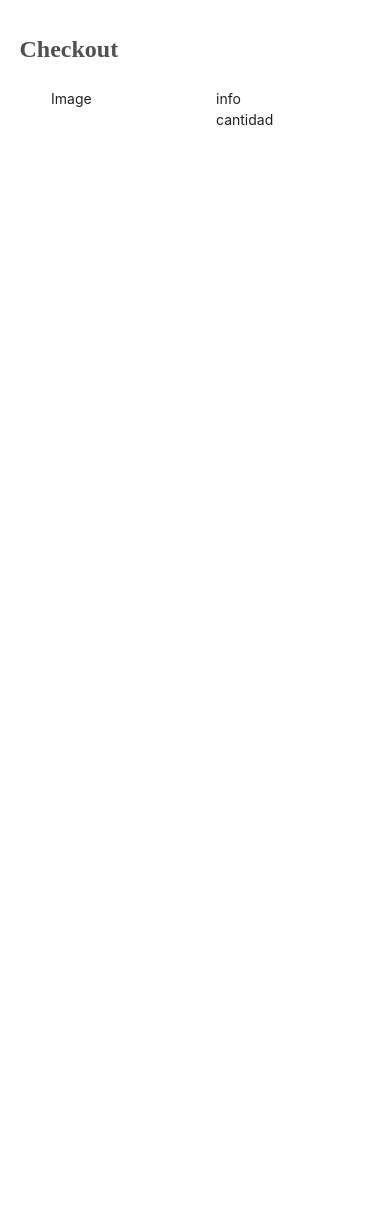
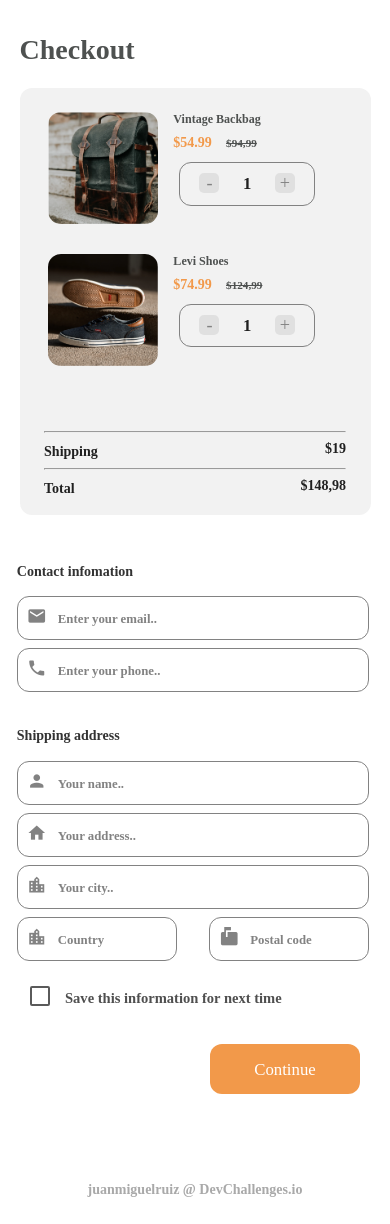
Before and after one commit to juanmiguelruiz/checkout-page, a Vue app: page / in a window 390 px wide. Before the commit the page ends 844 px from the top, so only its background shows below. Built offline with nearby package versions, Linux system fonts and the light colour scheme.

Commit message:
All components mobile first

```diff
--- a/src/App.vue
+++ b/src/App.vue
@@ -1,18 +1,20 @@
 <template>
   <div id="app" class="container">
     <h1>Checkout</h1>
-    <div class="row">
-      <Resume />
-    </div>
+      <Resume/>
+      <Form/>
   </div>
 </template>
 
 <script>
 import Resume from "./components/Resume";
+import Form from "./components/Form";
+
 export default {
   name: "App",
   components: {
     Resume,
+    Form,
   },
 };
 </script>
@@ -22,7 +24,7 @@ h1 {
   font-family: Montserrat;
   font-style: normal;
   font-weight: 600;
-  font-size: 24px;
+  font-size: 2em;
   line-height: 29px;
   color: #4e5150;
   margin-top:10%;
--- /dev/null
+++ b/src/components/Field/Field.vue
@@ -0,0 +1,27 @@
+<template>
+  <div class="field">
+    <h3>{{ title }}</h3>
+    <div :class="['field__grid', grid]">
+      <i class="material-icons field__icon">{{ icon }}</i>
+      <input
+        :placeholder="placeholder"
+        class="valdidate field__input"
+      />
+    </div>
+  </div>
+</template>
+
+<script >
+export default {
+  name: "Field",
+  props: {
+    title: String,
+    label: String,
+    icon: String,
+    grid: String,
+    placeholder: String,
+  },
+};
+</script>
+
+<style src="./styles.css"/>
--- /dev/null
+++ b/src/components/Field/index.js
@@ -0,0 +1,2 @@
+import Field from './Field';
+export default Field;
--- /dev/null
+++ b/src/components/Field/styles.css
@@ -0,0 +1,109 @@
+h3 {
+  font-family: Montserrat;
+  font-weight: 600;
+  font-size: 1em;
+  line-height: 17px;
+  color: #333333;
+}
+
+.field i {
+  position: absolute;
+  color: #828282;
+  font-size: 20px;
+}
+
+.field {
+  width: 100%;
+  margin-bottom: 10px;
+  margin-left: -4%;
+  margin-right: 5%;
+}
+
+.field__icon {
+  padding: 10px;
+  min-width: 40px;
+}
+
+.field__grid {
+  padding: 0 !important;
+}
+
+.field__input {
+  border: 1px solid #828282 !important;
+  border-radius: 12px !important;
+  padding-left: 40px !important;
+  width: 90% !important;
+  font-family: Montserrat;
+  font-weight: 600;
+  font-size: 1.2em;
+}
+
+.field__input::placeholder {
+  color: #828282;
+  font-family: Montserrat;
+  font-size: 0.8em;
+}
+
+input:not([type]):focus:not([readonly]),
+input[type="text"]:not(.browser-default):focus:not([readonly]),
+input[type="password"]:not(.browser-default):focus:not([readonly]),
+input[type="email"]:not(.browser-default):focus:not([readonly]),
+input[type="url"]:not(.browser-default):focus:not([readonly]),
+input[type="time"]:not(.browser-default):focus:not([readonly]),
+input[type="date"]:not(.browser-default):focus:not([readonly]),
+input[type="datetime"]:not(.browser-default):focus:not([readonly]),
+input[type="datetime-local"]:not(.browser-default):focus:not([readonly]),
+input[type="tel"]:not(.browser-default):focus:not([readonly]),
+input[type="number"]:not(.browser-default):focus:not([readonly]),
+input[type="search"]:not(.browser-default):focus:not([readonly]),
+textarea.materialize-textarea:focus:not([readonly]) {
+  border-bottom: none;
+  box-shadow: 0 0 0 0;
+}
+
+.row .col.s4 {
+  width: 38% !important;
+}
+
+.postal-code {
+  margin-right: 5.7%;
+  float: right !important;
+}
+
+/*Mobile M*/
+
+@media screen and (min-width: 375px) and (max-width: 424px) {
+  .field__input {
+    width: 94% !important;
+  }
+  .postal-code {
+    margin-right: 3.7%;
+  }
+}
+
+/*Mobile L*/
+
+@media screen and (min-width: 425px) and (max-width: 767px) {
+  .field__input {
+    width: 95% !important;
+  }
+
+  .postal-code {
+    margin-right: 3.7%;
+  }
+}
+
+/*Tablet*/
+
+@media screen and (min-width: 768px) and (max-width: 1023px) {
+}
+
+/*Laptop*/
+
+@media screen and (min-width: 1024px) and (max-width: 1440px) {
+}
+
+/*Laptop L*/
+
+@media screen and (min-width: 1440px) {
+}
--- /dev/null
+++ b/src/components/Form/Form.vue
@@ -0,0 +1,126 @@
+<template>
+  <div class="row">
+    <div class="col s12">
+      <Field
+        title="Contact infomation"
+        label="E-mail"
+        placeholder="Enter your email.."
+        icon="email"
+        grid="col s12"
+      />
+      <Field
+        label="Phone"
+        placeholder="Enter your phone.."
+        icon="phone"
+        grid="col s12"
+      />
+    </div>
+    <div class="col s12">
+      <Field
+        title="Shipping address"
+        label="Full name"
+        placeholder="Your name.."
+        icon="person"
+        grid="col s12"
+      />
+      <Field
+        label="Address"
+        placeholder="Your address.."
+        icon="home"
+        grid="col s12"
+      />
+      <Field
+        label="City"
+        placeholder="Your city.."
+        icon="location_city"
+        grid="col s12"
+      />
+      <Field
+        label="Country"
+        placeholder="Country"
+        icon="location_city"
+        grid="col s4 m5"
+      />
+      <Field
+        label="Postal code"
+        placeholder="Postal code"
+        icon="markunread_mailbox"
+        grid="col s4 m5 postal-code"
+      />
+    </div>
+    <div class="col s12 form__checkbox">
+      <label>
+        <input type="checkbox" class="filled-in" />
+        <span class="form__checkbox__span">
+          Save this information for next time</span>
+      </label>
+      <button class="form__continue">Continue</button>
+      <footer>
+        <p>juanmiguelruiz @ DevChallenges.io</p>
+      </footer>
+    </div>
+  </div>
+</template>
+
+<script>
+import Field from "../Field/Field";
+
+export default {
+  name: "Form",
+  components: {
+    Field,
+  },
+};
+</script>
+
+<style>
+h3 {
+  font-family: Montserrat;
+  font-weight: 600;
+  font-size: 14px;
+  line-height: 17px;
+  color: #333333;
+}
+
+.form__checkbox {
+  margin-top: 5%;
+}
+
+.form__checkbox__span {
+  font-family: Montserrat;
+  font-style: normal;
+  font-weight: 600;
+  font-size: 1.3em !important;
+  line-height: 15px;
+  color: #4f4f4f;
+}
+
+.form__continue {
+  margin-top: 10%;
+  width: 150px;
+  height: 50px;
+  background-color: #f2994a;
+  border: 1px transparent;
+  color: white;
+  font-family: Montserrat;
+  font-weight: 500;
+  font-size: 1.2em;
+  border-radius: 12px;
+  float: right;
+}
+
+footer {
+  text-align: center;
+  padding-top: 50%;
+  font-family: Montserrat;
+  font-weight: 600;
+  font-size: 1em;
+  line-height: 0px;
+  color: #a9a9a9;
+}
+
+[type="checkbox"].filled-in:checked + span:not(.lever):after {
+  border: 2px solid #f2994a;
+  background-color: #f2994a;
+}
+</style>
--- /dev/null
+++ b/src/components/Form/index.js
@@ -0,0 +1,2 @@
+import Form from './Form';
+export default Form;
--- a/src/components/Resume/Article.vue
+++ b/src/components/Resume/Article.vue
@@ -1,12 +1,18 @@
 <template>
-      <div class="col s12">
-          <div class="col s6">Image</div>
-          <div class="col s6">
-              <div class="col s12">
-                  info
+      <div :id=id class="col s12 resume__article">
+          <div class="col s5">
+              <img class="resume__article__image" :src="require(`@/assets/img/${photo}.png`)" alt=""/>
+          </div>
+          <div class="col s7">
+              <div class="col s12 resume__article__text">
+                 <p class="resume__article__title">{{title}}</p>
+                  <span class="resume__article__price--active">{{price}}</span>
+                    <span class="resume__article__price--old">{{price_old}}</span>
               </div>
-              <div class="col s12">
-                  cantidad
+              <div class="col s10 resume__article__amount">
+                  <button class="resume__article__amount__button" >-</button>
+                  <span class="resume__article__amount__text">{{amount}}</span>
+                  <button class="resume__article__amount__button">+</button>
               </div>
           </div>
       </div>
@@ -14,6 +20,18 @@
 
 <script>
 export default {
+    name:"Article",
+    props:{
+        id:Number,
+        photo:String,
+        title:String,
+        price:String,
+        price_old:String,
+        amount:{
+            type:String,
+            default:"1"
+        }
+    }
 
 }
 </script>
--- a/src/components/Resume/Resume.vue
+++ b/src/components/Resume/Resume.vue
@@ -1,21 +1,39 @@
 <template>
-  <div class="col s12">
-    <Article/>
-
+  <div class="row resume">
+    <Article
+      id=1
+      photo="photo1"
+      title="Vintage Backbag"
+      price="$54.99"
+      price_old="$94,99"
+    />
+    <Article
+      id=2
+      photo="photo2"
+      title="Levi Shoes"
+      price="$74.99"
+      price_old="$124,99"
+    />
+    <div class="col s12 resume__total">
+      <hr />
+      <span class="resume__total__title">Shipping</span>
+      <span class="resume__total__price">$19</span>
+      <hr />
+      <span class="resume__total__title">Total</span>
+      <span class="resume__total__price">$148,98</span>
+    </div>
   </div>
 </template>
 
 <script>
-import Article from './Article';
+import Article from "./Article";
 
 export default {
-    name: 'Resume',
-    components:{
-        Article,
-    }
-
-
-}
+  name: "Resume",
+  components: {
+    Article,
+  },
+};
 </script>
 
-<style src="./styles.css"/>
+<style src="./styles.css" />
--- a/src/components/Resume/styles.css
+++ b/src/components/Resume/styles.css
@@ -0,0 +1,120 @@
+.resume {
+  background: #f2f2f2;
+  border-radius: 12px;
+}
+
+.resume__article {
+  padding: 7% 5% 0 !important;
+}
+
+.resume__article__image {
+  width: 100%;
+  border-radius: 13px;
+}
+
+.resume__article__text {
+  margin-top: -3%;
+  margin-left: -10% !important;
+}
+
+.resume__article__title {
+  font-family: Montserrat;
+  font-weight: 600;
+  font-size: 0.86em;
+  line-height: 0;
+  color: #4e5150;
+}
+
+.resume__article__price--active {
+  font-family: Montserrat;
+  font-weight: 600;
+  font-size: 1em;
+  line-height: 17px;
+  color: #f2994a;
+  padding-right: 10%;
+}
+
+.resume__article__price--old {
+  font-family: Montserrat;
+  font-weight: 600;
+  font-size: 0.8em;
+  line-height: 12px;
+  text-decoration-line: line-through;
+  color: #4e5150;
+}
+
+.resume__article__amount {
+  border: 1px solid #828282;
+  box-sizing: border-box;
+  border-radius: 12px;
+  margin-top: 6%;
+  padding: 5% !important;
+  text-align: center;
+}
+
+.resume__article__amount__text {
+  padding: 0 20%;
+  font-family: Montserrat;
+  font-size: 1.2em;
+  font-weight: 600;
+}
+
+.resume__article__amount__button {
+  font-family: Montserrat;
+  font-size: 1.3em;
+  font-weight: 400;
+  border: 1px transparent;
+  color: #828282;
+  background-color: #e0e0e0;
+  width: 20px;
+  height: 20px;
+  border-radius: 5px;
+  padding: 0 4%;
+}
+
+.resume__total {
+  margin-top: 10%;
+  padding: 5% 7% !important;
+}
+
+hr {
+  color: #bdbdbd;
+}
+
+.resume__total__price {
+  position: relative;
+  float: right;
+  font-family: Montserrat;
+  font-weight: 600;
+  font-size: 1em;
+  line-height: 17px;
+}
+.resume__total__title {
+  font-family: Montserrat;
+  font-weight: 600;
+  font-size: 1em;
+  line-height: 17px;
+}
+
+
+/*Tablet*/
+
+@media screen and (min-width: 768px) and (max-width: 1023px) {
+
+  .resume__article__image {
+    width: 85%;
+  }
+
+}
+
+/*Laptop*/
+
+@media screen and (min-width: 1024px) and (max-width: 1440px) {
+
+}
+
+/*Laptop L*/
+
+@media screen and (min-width: 1440px){
+
+}
```
Also changed, not shown: src/assets/img/photo1.png (added), src/assets/img/photo2.png (added).
